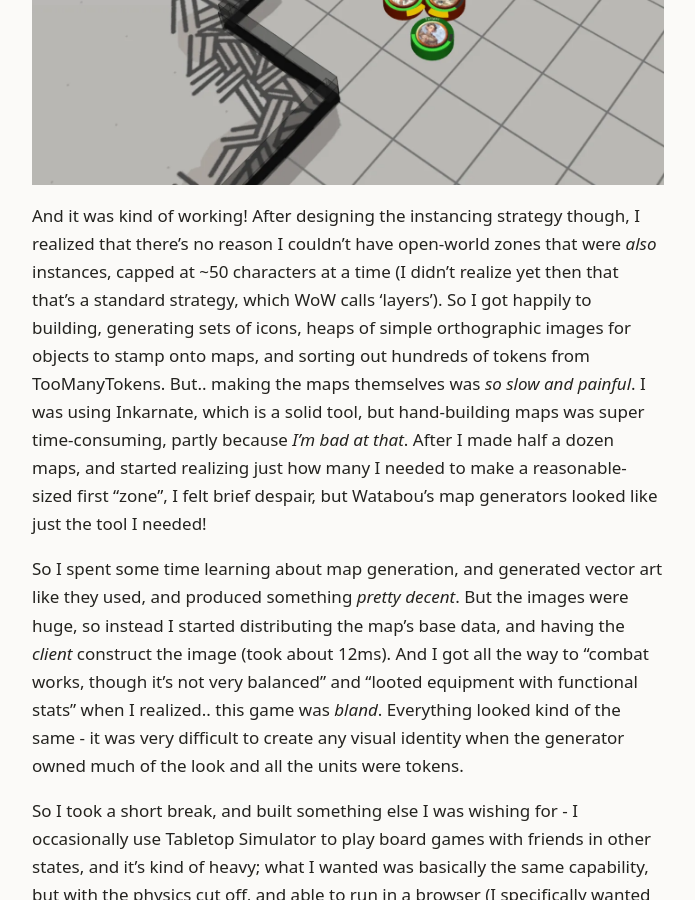
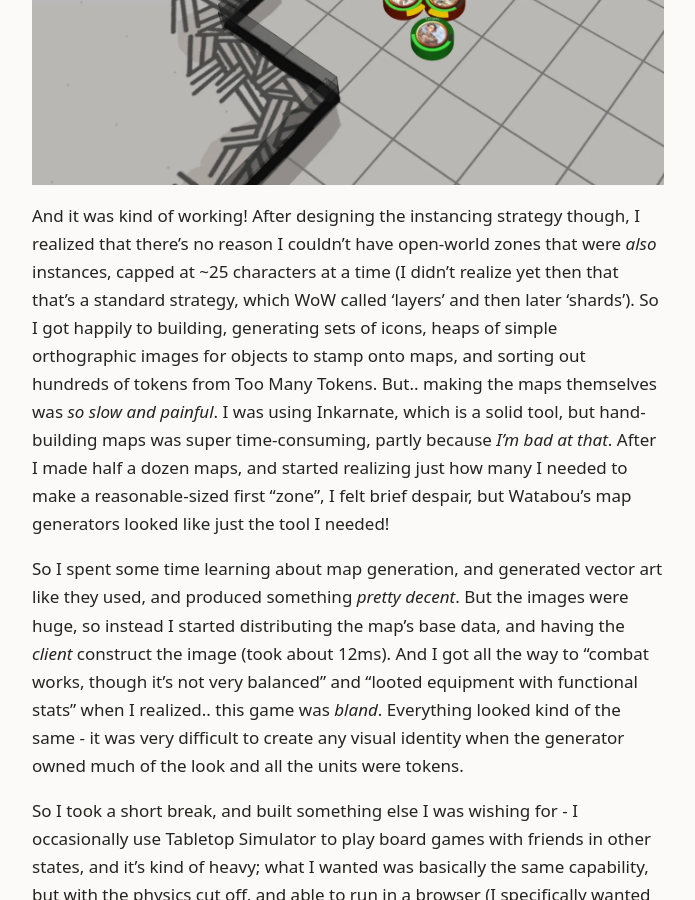
Before and after one commit to nevinera/blog, a Jekyll site: the page built from _posts/2026-11-04-delve.md, in a window 1280 px wide and 900 px high, scrolled down 1215 px. Shown: the whole window, without its empty margins (292-987 px from the left). Built offline with Jekyll 4.4.1, drawn with Linux system fonts in a browser that asks for light colours.

Commit message:
fix numeric reference and mention layering AND sharding

```diff
--- a/_posts/2026-11-04-delve.md
+++ b/_posts/2026-11-04-delve.md
@@ -28,14 +28,14 @@ browser, using _their GitHub repo_ as the backing store.
 ![Early Delve](/assets/images/2026-11-04--early-delve.webp)
 
 And it was kind of working! After designing the instancing strategy though, I realized that there's
-no reason I couldn't have open-world zones that were _also_ instances, capped at ~50 characters at
-a time (I didn't realize yet then that that's a standard strategy, which WoW calls 'layers'). So I
-got happily to building, generating sets of icons, heaps of simple orthographic images for objects to
-stamp onto maps, and sorting out hundreds of tokens from TooManyTokens. But.. making the maps themselves
-was _so slow and painful_. I was using Inkarnate, which is a solid tool, but hand-building maps was
-super time-consuming, partly because _I'm bad at that_. After I made half a dozen maps, and started
-realizing just how many I needed to make a reasonable-sized first "zone", I felt brief despair, but
-Watabou's map generators looked like just the tool I needed!
+no reason I couldn't have open-world zones that were _also_ instances, capped at ~25 characters at
+a time (I didn't realize yet then that that's a standard strategy, which WoW called 'layers' and then
+later 'shards'). So I got happily to building, generating sets of icons, heaps of simple orthographic
+images for objects to stamp onto maps, and sorting out hundreds of tokens from Too Many Tokens. But..
+making the maps themselves was _so slow and painful_. I was using Inkarnate, which is a solid tool,
+but hand-building maps was super time-consuming, partly because _I'm bad at that_. After I made half
+a dozen maps, and started realizing just how many I needed to make a reasonable-sized first "zone",
+I felt brief despair, but Watabou's map generators looked like just the tool I needed!
 
 So I spent some time learning about map generation, and generated vector art like they used, and
 produced something _pretty decent_. But the images were huge, so instead I started distributing the
```
